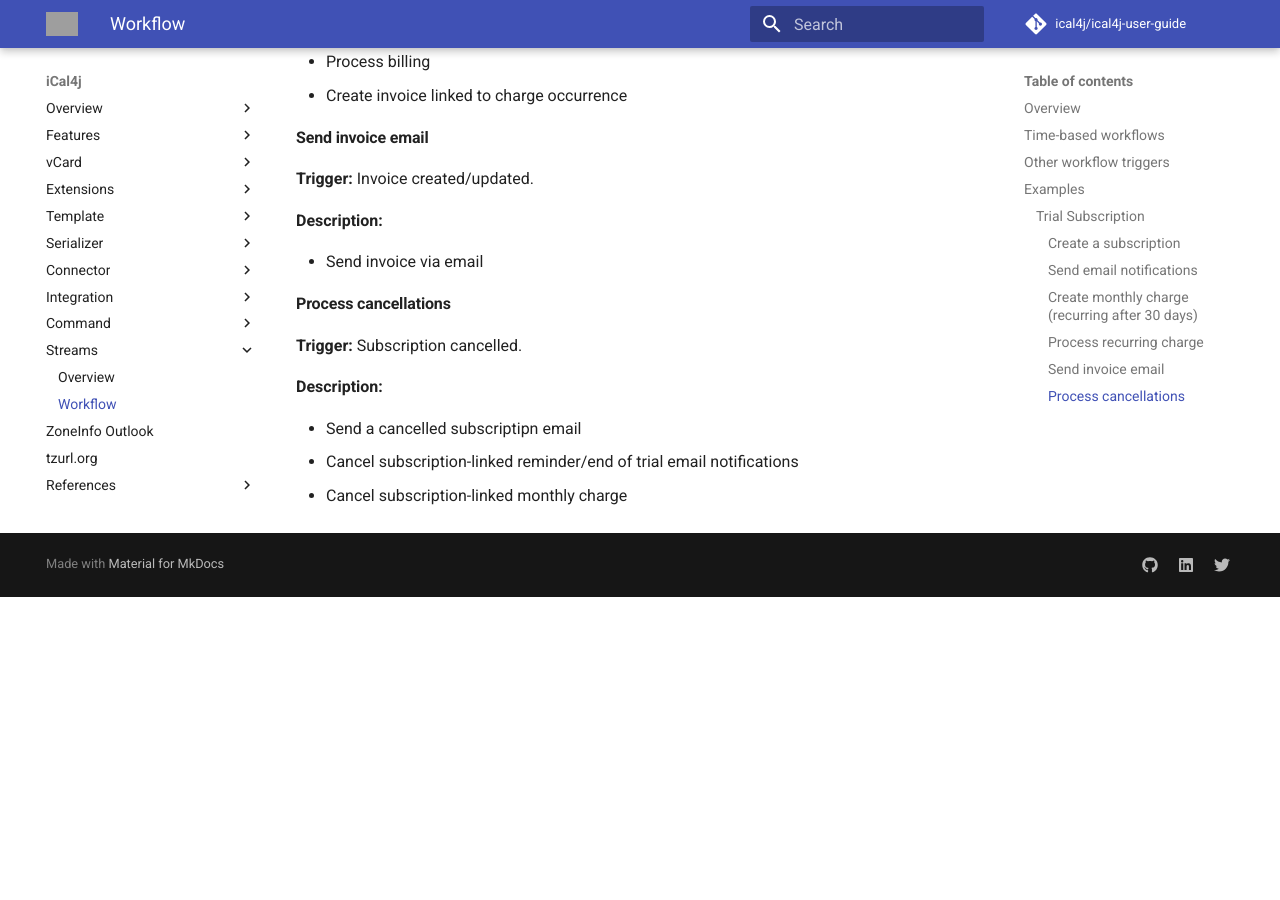
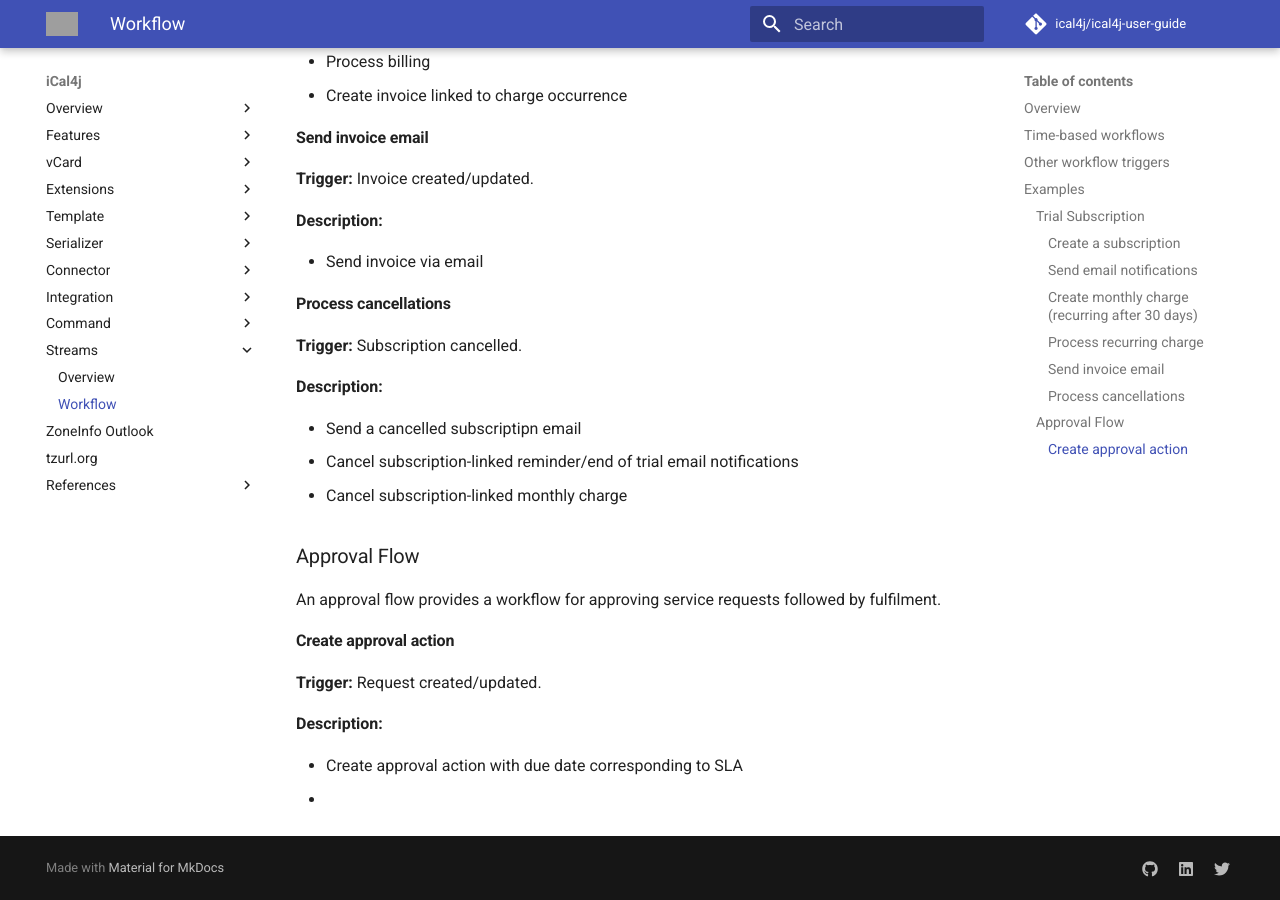
Before and after one commit to ical4j/ical4j-user-guide, an MkDocs documentation site: the page built from docs/streams/workflow.md, in a window 1280 px wide and 900 px high, scrolled down 3740 px. Built offline with MkDocs 1.6.1 and Material for MkDocs 9.7.7, drawn with Linux system fonts in a browser that asks for light colours; comment, search, counter and statistics services are not loaded; before the commit the page ends 4337 px from its top, so only the background shows below that; grey boxes are pictures that could not be loaded.

Commit message:
Update workflow.md

```diff
--- a/docs/streams/workflow.md
+++ b/docs/streams/workflow.md
@@ -182,3 +182,17 @@ Used as a linked reference for related activities.
 * Send a cancelled subscriptipn email
 * Cancel subscription-linked reminder/end of trial email notifications
 * Cancel subscription-linked monthly charge
+
+
+### Approval Flow
+
+An approval flow provides a workflow for approving service requests followed by fulfilment.
+
+#### Create approval action
+
+**Trigger:** Request created/updated.
+
+**Description:**
+
+* Create approval action with due date corresponding to SLA
+*
```
